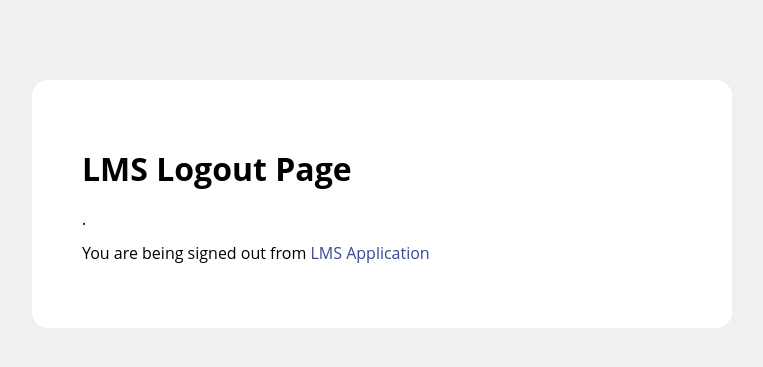
After one commit to amit17051980/django-fundamentals, a Django app: template LMS/LMS/templates/django_saml2_auth/signout.html in a window 1280 px wide. The commit adds this page. Shown: the top 367 px of the page, without its empty margins (258-1021 px from the left). Run offline with Django 3.2, Linux system fonts and the light colour scheme; the template is opened without the code that fills it, so the values that code supplies are empty; some libraries are stand-ins or nearby versions.

Commit message:
Added Custom LogOUT Page

```diff
--- a/LMS/LMS/LMS/settings.py
+++ b/LMS/LMS/LMS/settings.py
@@ -127,7 +127,7 @@ SAML2_AUTH = {
     'METADATA_AUTO_CONF_URL': 'https://dev-354610.oktapreview.com/app/exkn3xekyoZuK8xcF0h7/sso/saml/metadata',
 
     # Optional settings below
-    'DEFAULT_NEXT_URL': '/',  # Custom target redirect URL after the user get logged in. Default to /admin if not set. This setting will be overwritten if you have parameter ?next= specificed in the login URL.
+    'DEFAULT_NEXT_URL': '/employee',  # Custom target redirect URL after the user get logged in. Default to /admin if not set. This setting will be overwritten if you have parameter ?next= specificed in the login URL.
     'CREATE_USER': 'TRUE',  # Create a new Django user when a new user logs in. Defaults to True.
     'NEW_USER_PROFILE': {
         'USER_GROUPS': [],  # The default group name when a new user logs in
--- a/LMS/LMS/LMS/urls.py
+++ b/LMS/LMS/LMS/urls.py
@@ -22,7 +22,7 @@ urlpatterns = [
     url(r'^saml2_auth/', include('django_saml2_auth.urls')),
     url(r'^accounts/login/$', django_saml2_auth.views.signin),
     url(r'^admin/login/$', django_saml2_auth.views.signin),
-    url(r'^accounts/logout/$', django_saml2_auth.views.signout),
+    url(r'^accounts/logout/$', django_saml2_auth.views.signout, name='lms_logout'),
     url(r'^admin/logout/$', django_saml2_auth.views.signout),
 
     path('admin/doc/', include('django.contrib.admindocs.urls')),
--- /dev/null
+++ b/LMS/LMS/templates/django_saml2_auth/signout.html
@@ -0,0 +1,51 @@
+<!doctype html>
+<html>
+<head>
+    <title>LMS Logout Page</title>
+
+    <meta charset="utf-8" />
+    <meta http-equiv="Content-type" content="text/html; charset=utf-8" />
+    <meta name="viewport" content="width=device-width, initial-scale=1" />
+    <meta http-equiv="refresh" content="3;url=https://dev-354610.oktapreview.com/login/default?fromURI=https://dev-354610.oktapreview.com/app/hcukdevelopment_lms_1/exkn3xekyoZuK8xcF0h7/sso/saml" />
+    <link rel="stylesheet" type="text/css" href="https://unpkg.com/purecss@1.0.1/build/pure-min.css">
+    <style type="text/css">
+    body {
+        background-color: #f0f0f2;
+        margin: 0;
+        padding: 0;
+        font-family: "Open Sans", "Helvetica Neue", Helvetica, Arial, sans-serif;
+
+    }
+    div {
+        width: 600px;
+        margin: 5em auto;
+        padding: 50px;
+        background-color: #fff;
+        border-radius: 1em;
+    }
+    a:link, a:visited {
+        color: #38488f;
+        text-decoration: none;
+    }
+    @media (max-width: 700px) {
+        body {
+            background-color: #fff;
+        }
+        div {
+            width: auto;
+            margin: 0 auto;
+            border-radius: 0;
+            padding: 1em;
+        }
+    }
+    </style>
+</head>
+
+<body>
+<div>
+    <h1>LMS Logout Page</h1>
+    <p>.</p>
+    <p>You are being signed out from <a href="https://dev-354610.oktapreview.com/app/hcukdevelopment_lms_1/exkn3xekyoZuK8xcF0h7/sso/saml">LMS Application</a></p>
+</div>
+</body>
+</html>
```
Also changed, not shown: LMS/LMS/templates/base.html (+19 -0 lines).
